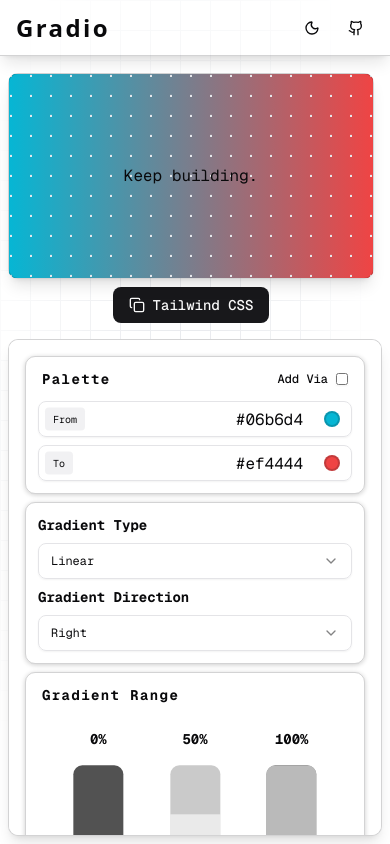
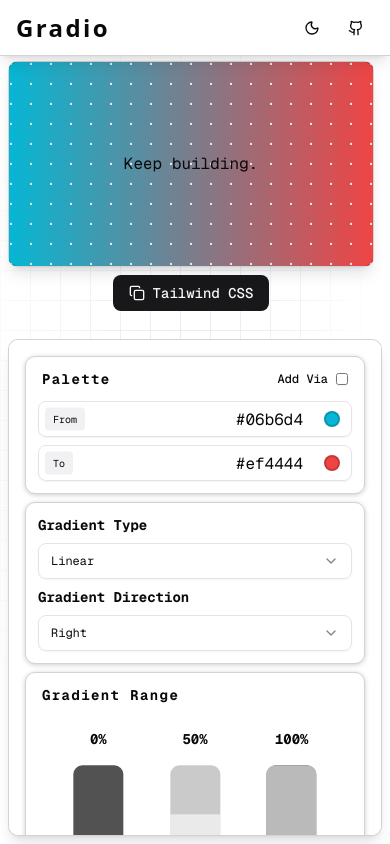
Before and after one commit to faisal004/gradients, a Next.js app: page / in a window 390 px wide. Built offline with nearby package versions, Linux system fonts and the light colour scheme.

Commit message:
fix : css fix

```diff
--- a/src/app/page.tsx
+++ b/src/app/page.tsx
@@ -13,7 +13,7 @@ export default function Home() {
       mask-r-from-80% mask-b-from-80% mask-radial-from-0% mask-radial-to-90%"
       ></div>
 
-      <div className="row-span-4 md:col-span-9 z-10">
+      <div className="row-span-4 md:col-span-9 z-10 mt-6 md:mt-0">
         <GradientScreen />
 
       </div>
--- a/src/components/gradient-screen.tsx
+++ b/src/components/gradient-screen.tsx
@@ -70,7 +70,7 @@ const GradientScreen = () => {
   };
 
   return (
-    <div className="h-full flex flex-col gap-2 md:gap-5 mt-6 md:mt-0 items-center justify-center">
+    <div className="h-full flex flex-col gap-2 md:gap-5  items-center justify-center">
       <div
         className="aspect-[16/9] w-full max-w-[500px] max-h-[500px] border border-zinc-800/20 dark:border-zinc-800 rounded-[10px] overflow-hidden shadow-lg p-4 flex items-center justify-center relative"
         style={getBackgroundStyles()}
--- a/src/components/navbar.tsx
+++ b/src/components/navbar.tsx
@@ -6,7 +6,7 @@ import { cn } from "@/lib/utils"
 
 const Navbar = () => {
     return (
-        <div className="flex fixed top-0 z-50 items-center px-4 justify-between w-full md:hidden h-14 border-b border-zinc-800/20 dark:border-zinc-800 shadow-lg ">
+        <div className="flex fixed top-0 z-50 items-center px-4 justify-between w-full md:hidden h-14 border-b border-zinc-800/20 dark:border-zinc-800 shadow-lg dark:bg-black bg-white ">
             <div className="text-2xl font-bold tracking-widest">
                 Gradio
             </div>
```
